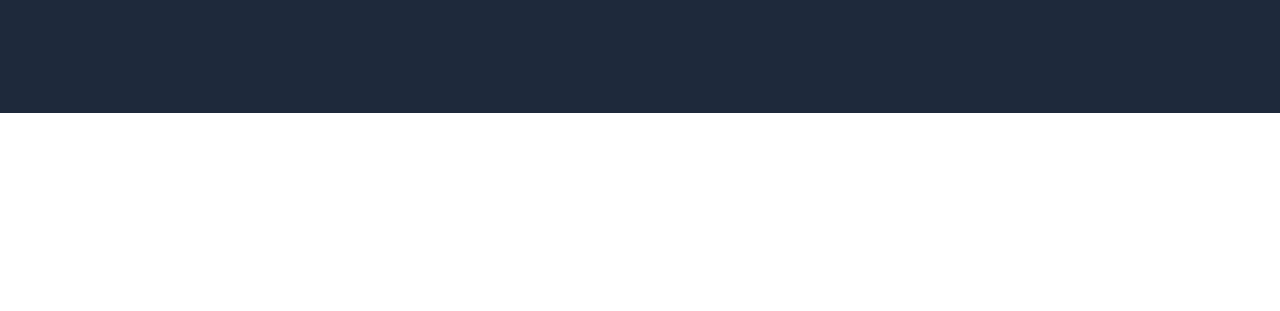
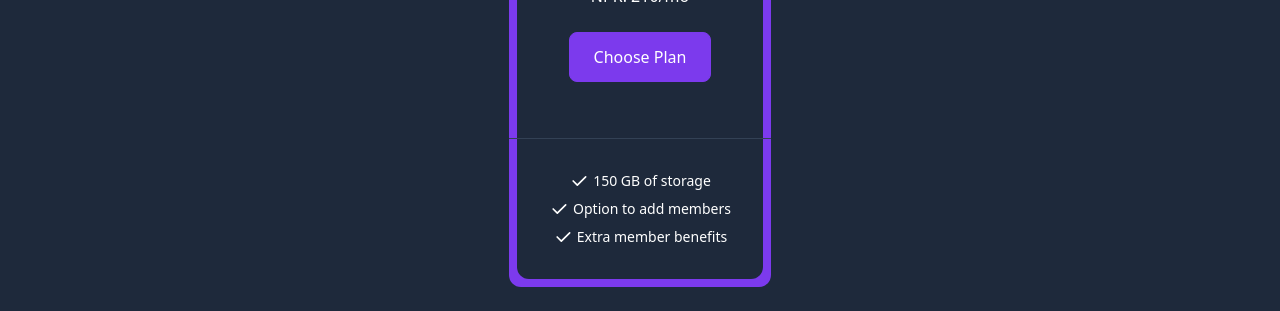
Before and after one commit to gaurav-shrestha/Pricing-Cards, a plain HTML site: page index.html in a window 1280 px wide. Shown: the part 687-998 px from the top of the page. Before the commit the page ends 800 px from the top, so only its background shows below. Drawn offline with nearby package versions, Linux system fonts and the light colour scheme.

Commit message:
Standard card added

```diff
--- a/index.html
+++ b/index.html
@@ -83,6 +83,79 @@
                         </div>
                     </div>
                 </div>
+                <!-- Card 2 -->
+                <div class="bg-violet-600 rounded-xl text-white">
+                    <!-- Upper Container -->
+                    <div class="p-8 mx-2 mt-2 rounded-t-xl bg-slate-800">
+                        <p class="text-center uppercase">Standard</p>
+                        <h2 class="mt-10 font-serif text-5xl text-center uppercase">150gb</h2>
+                        <h3 class="mt-2 text-center">NPR. 210/mo</h3>
+                        <div class="flex justify-center">
+                            <a href="#" class="inline-block text-center my-6 px-6 py-3 border rounded-lg border-violet-600 bg-violet-600 hover:bg-violet-800 hover:border-violet-800 duration-200"
+                                >Choose Plan</a
+                            >
+                        </div>
+                    </div>
+                    <!-- Border -->
+                    <div class="border-t border-slate-700"></div>
+                    <!-- Lower Container -->
+                    <div class="p-8 mx-2 mb-2 rounded-b-xl bg-slate-800">
+                        <!-- List Container -->
+                        <div class="flex flex-col space-y-2">
+                            <!-- List Item 1 -->
+                            <div class="flex justify-center">
+                                <svg
+                                    xmlns="http://www.w3.org/2000/svg"
+                                    class="w-5 h-5"
+                                    viewBox="0 0 24 24"
+                                    stroke-width="2"
+                                    stroke="currentColor"
+                                    fill="none"
+                                    stroke-linecap="round"
+                                    stroke-linejoin="round"
+                                >
+                                    <path stroke="none" d="M0 0h24v24H0z" fill="none" />
+                                    <path d="M5 12l5 5l10 -10" />
+                                </svg>
+                                <span class="text-sm ml-1">150 GB of storage</span>
+                            </div>
+                            <!-- List Item 2 -->
+                            <div class="flex justify-center">
+                                <svg
+                                    xmlns="http://www.w3.org/2000/svg"
+                                    class="w-5 h-5"
+                                    viewBox="0 0 24 24"
+                                    stroke-width="2"
+                                    stroke="currentColor"
+                                    fill="none"
+                                    stroke-linecap="round"
+                                    stroke-linejoin="round"
+                                >
+                                    <path stroke="none" d="M0 0h24v24H0z" fill="none" />
+                                    <path d="M5 12l5 5l10 -10" />
+                                </svg>
+                                <span class="text-sm ml-1">Option to add members</span>
+                            </div>
+                            <!-- List Item 3 -->
+                            <div class="flex justify-center">
+                                <svg
+                                    xmlns="http://www.w3.org/2000/svg"
+                                    class="w-5 h-5"
+                                    viewBox="0 0 24 24"
+                                    stroke-width="2"
+                                    stroke="currentColor"
+                                    fill="none"
+                                    stroke-linecap="round"
+                                    stroke-linejoin="round"
+                                >
+                                    <path stroke="none" d="M0 0h24v24H0z" fill="none" />
+                                    <path d="M5 12l5 5l10 -10" />
+                                </svg>
+                                <span class="text-sm ml-1">Extra member benefits</span>
+                            </div>
+                        </div>
+                    </div>
+                </div>
             </div>
         </div>
     </body>
```
